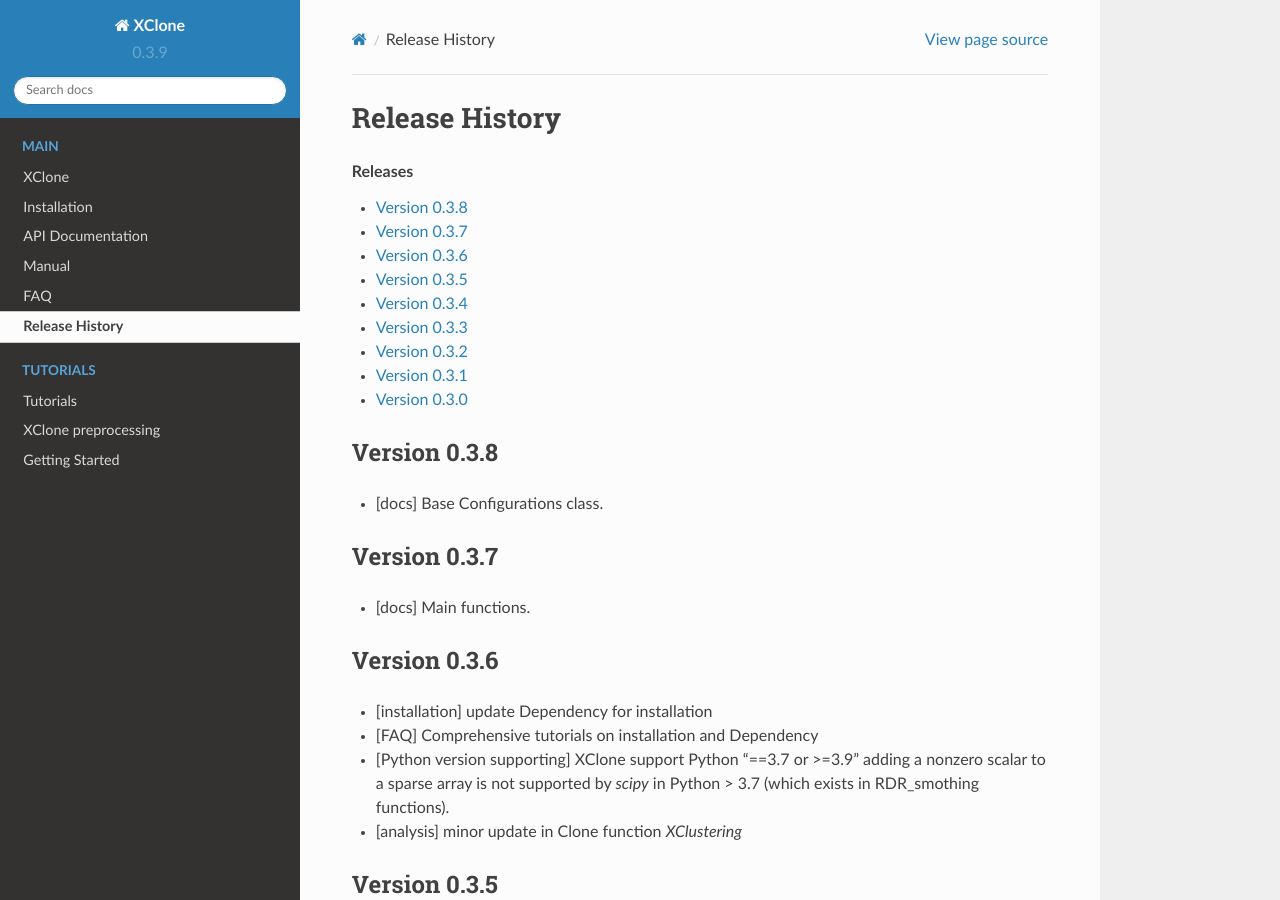
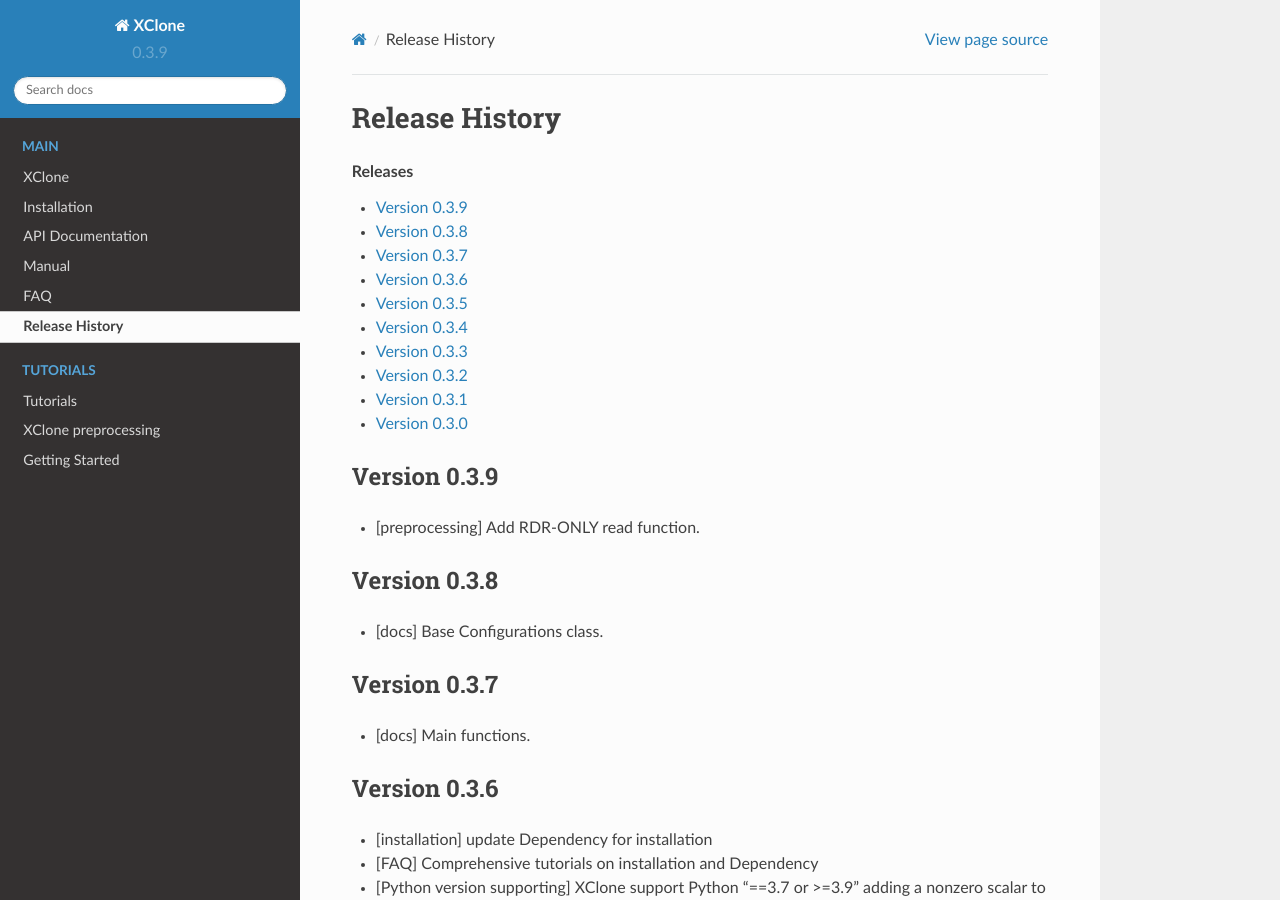
Before and after one commit to single-cell-genetics/XClone, a Sphinx documentation site: the page built from docs/release.rst, in a window 1280 px wide and 900 px high. Built offline with Sphinx 7.4.7 and the Read the Docs theme 2.0.0, drawn with Linux system fonts in a browser that asks for light colours; pages that are not in the unit, such as notebooks, are missing from menus.

Commit message:
minor test in installation versions

```diff
--- a/docs/release.rst
+++ b/docs/release.rst
@@ -5,6 +5,10 @@
    :depth: 1
    :local:
 
+
+Version 0.3.9
+-------------
+- [preprocessing] Add RDR-ONLY read function.
 
 Version 0.3.8
 -------------
--- a/pyproject.toml
+++ b/pyproject.toml
@@ -9,7 +9,7 @@
 python = "^3.9"
 numpy = "^1.26.4"
 pandas = "^2.2.2"
-scipy = "^1.13.1"
+scipy = ">=1.13.1,<1.14.0"
 matplotlib = "^3.9.0"
 anndata = "^0.10.7"
 statsmodels = "^0.14.2"
```
